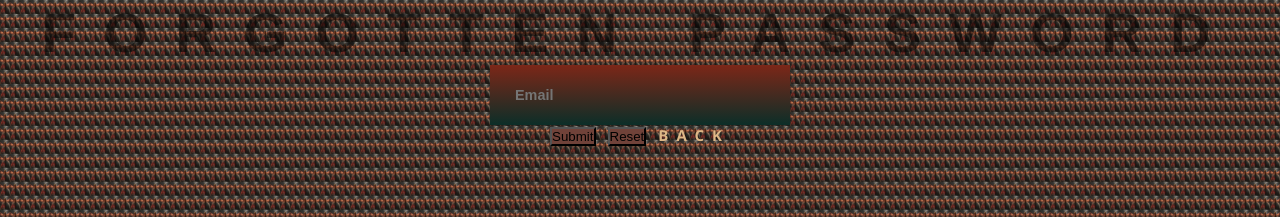
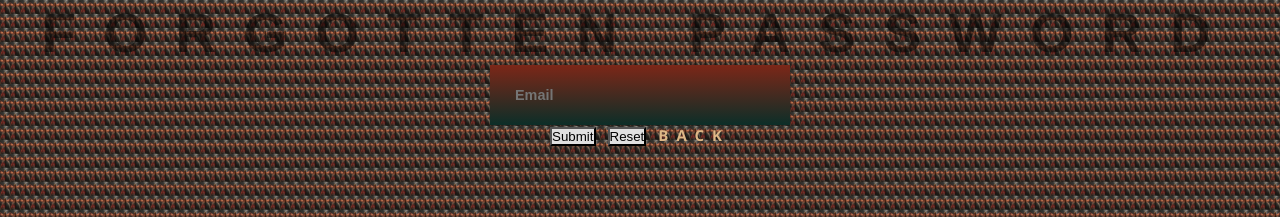
Before and after one commit to HeisDraxie/Animetia, a plain HTML site: page forgottenpassword.html in a window 1280 px wide. Shown: the top 217 px of the page. Drawn offline with Linux system fonts and the light colour scheme.

Commit message:
new collor for input

```diff
--- a/forgottenpassword.html
+++ b/forgottenpassword.html
@@ -14,8 +14,8 @@
     <h1 style="cursor: pointer;">Forgotten Password</h1>
     <div class="form-floating mb-3" style="height: 200px;">
     <input type="email" class="form-contrpl" id="floatingInput" placeholder="Email" style="color: burlywood; height: 60px; width: 300px; border: none; justify-content: end; font-size: 3px; font-weight: bold; background: linear-gradient(#7c2718, #0c2e28); padding: 10px 25px; font-size: 0.9em;" required><br>
-    <input type="submit"value="Submit" style="cursor: pointer; background: #704239">
-    <input type="reset" style="cursor: pointer; background: #704239">
+    <input type="submit"value="Submit" style="cursor: pointer; background: #e0e0e0">
+    <input type="reset" style="cursor: pointer; background: #e0e0e0">
     <a href="login.html" style="font-weight: bold; font-family: 'Segoe UI', Tahoma, Geneva, Verdana, sans-serif;">Back</a><br>
 
     <a href="New account."></a>
```
